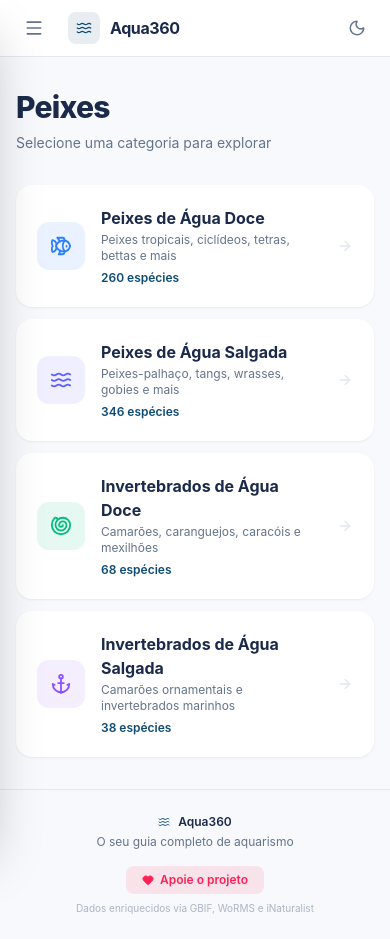
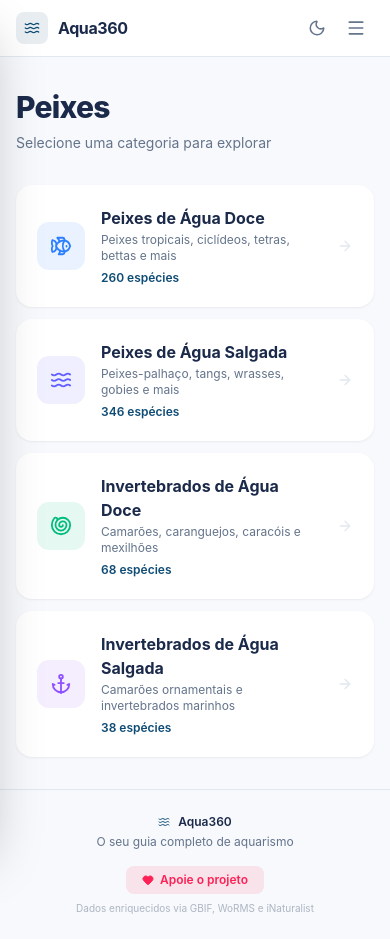
Before and after one commit to eudanielvieira/aqua360, a React (Vite) app: page /peixes in a window 390 px wide. Built offline with nearby package versions, Linux system fonts and the light colour scheme.

Commit message:
Fix: mover menu hamburger para o lado direito no mobile
Menu hamburger agora fica ao lado do toggle de tema (direita)
em vez de ao lado da logo (esquerda). Evita confusao visual
entre o icone do menu e o icone da logo no mobile.

Co-Authored-By: Claude Opus 4.6 (1M context) <noreply@anthropic.com>

```diff
--- a/src/components/Layout.tsx
+++ b/src/components/Layout.tsx
@@ -72,13 +72,6 @@ export default function Layout() {
     <div className="min-h-screen flex flex-col bg-surface">
       <header className="bg-card sticky top-0 z-40 border-b border-border">
         <div className="max-w-7xl mx-auto px-4 h-14 flex items-center gap-4">
-          <button
-            onClick={() => setSidebarOpen(!sidebarOpen)}
-            className="lg:hidden p-2 rounded-xl text-text-secondary hover:bg-surface-alt hover:text-text transition-colors"
-            aria-label="Menu"
-          >
-            <Menu size={20} />
-          </button>
           <Link to="/" className="flex items-center gap-2.5 font-bold text-text tracking-tight">
             <div className="w-8 h-8 rounded-lg bg-primary/10 flex items-center justify-center">
               <Waves size={16} className="text-primary" />
@@ -95,6 +88,13 @@ export default function Layout() {
               aria-label={dark ? 'Modo claro' : 'Modo escuro'}
             >
               {dark ? <Sun size={18} /> : <Moon size={18} />}
+            </button>
+            <button
+              onClick={() => setSidebarOpen(!sidebarOpen)}
+              className="lg:hidden p-2 rounded-xl text-text-secondary hover:bg-surface-alt hover:text-text transition-colors"
+              aria-label="Menu"
+            >
+              <Menu size={20} />
             </button>
           </div>
         </div>
```
